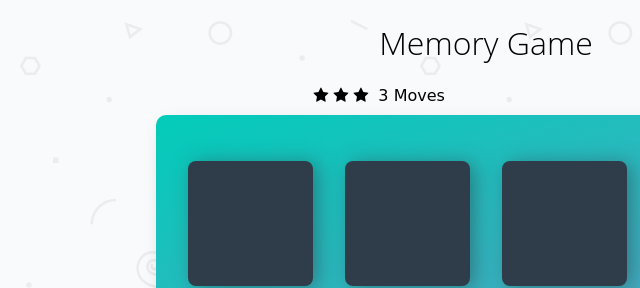
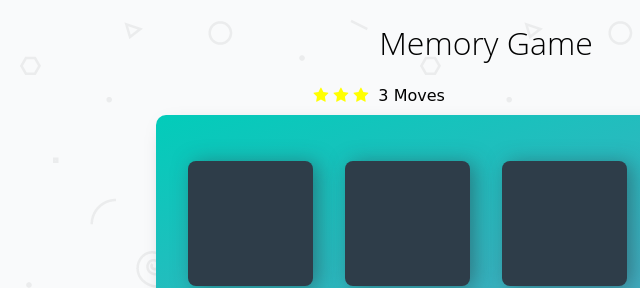
Before and after one commit to sergiubu/Memory-Game, a plain HTML site: page index.html in a window 1280 px wide. Shown: the top 288 px of the page, 154-794 px from the left. Drawn offline with Linux system fonts and the light colour scheme; a web font is replaced by a local one.

Commit message:
style: change star color to yellow

```diff
--- a/css/app.css
+++ b/css/app.css
@@ -115,3 +115,7 @@ h1 {
     float: right;
     cursor: pointer;
 }
+
+.fa-star {
+  color: #ff0;
+}
```
